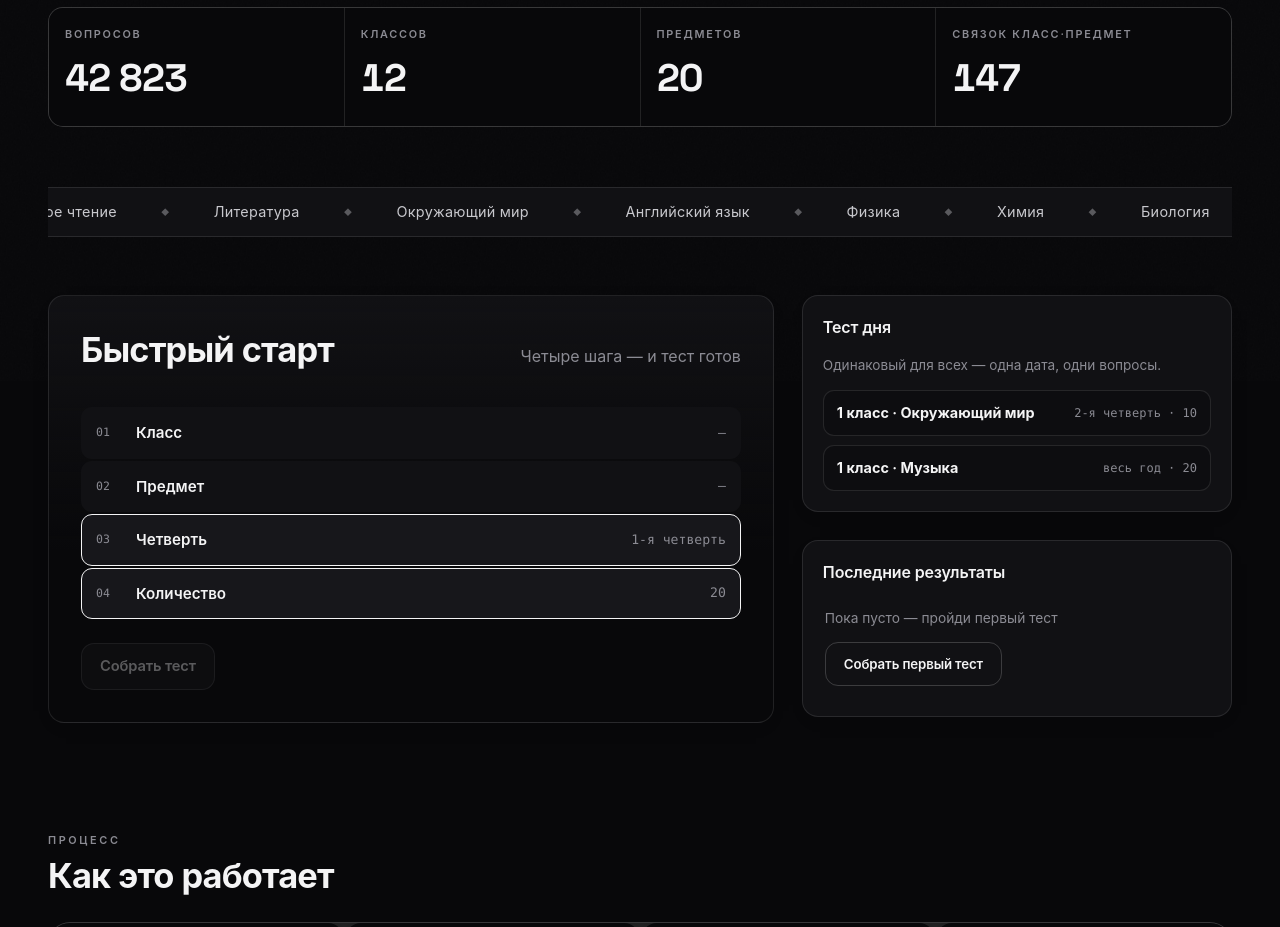
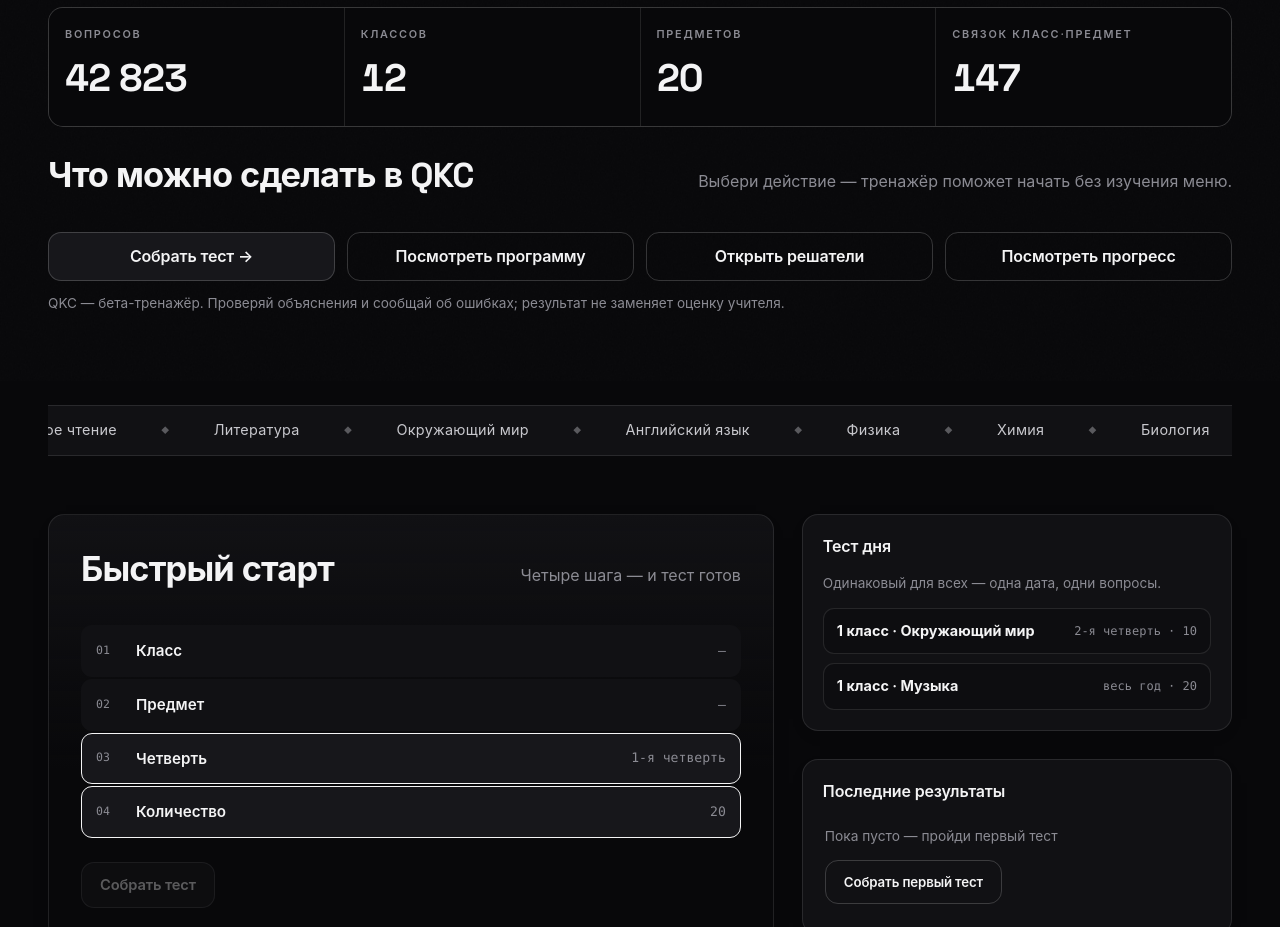
Before and after one commit to spaj7468-cell/qkc, a website: page index.html in a window 1280 px wide. Shown: the part 840-1767 px from the top of the page. Drawn offline with Linux system fonts and the light colour scheme.

Commit message:
Clarify QKC homepage actions and beta status

```diff
--- a/index.html
+++ b/index.html
@@ -135,6 +135,13 @@
       <div><dt data-i18n="stat.sets">связок класс·предмет</dt><dd class="num" data-count="142">0</dd></div>
     </dl>
   </div>
+
+  <section class="wrap" aria-labelledby="qkc-actions-title" style="padding:26px 0 18px">
+    <div class="quick__head"><h2 class="h2" id="qkc-actions-title">Что можно сделать в QKC</h2><p class="muted">Выбери действие — тренажёр поможет начать без изучения меню.</p></div>
+    <div style="display:grid;grid-template-columns:repeat(auto-fit,minmax(min(100%,210px),1fr));gap:12px">
+      <a class="btn btn--lg btn--primary" href="#setup">Собрать тест →</a><a class="btn btn--lg btn--ghost" href="#program">Посмотреть программу</a><a class="btn btn--lg btn--ghost" href="#solvers">Открыть решатели</a><a class="btn btn--lg btn--ghost" href="#dash">Посмотреть прогресс</a>
+    </div><p class="muted sm" style="margin-top:12px">QKC — бета-тренажёр. Проверяй объяснения и сообщай об ошибках; результат не заменяет оценку учителя.</p>
+  </section>
 
   <div class="ticker rv" style="--rvd:.08s" aria-hidden="true">
     <div class="ticker__track" id="tickerTrack"></div>
```
